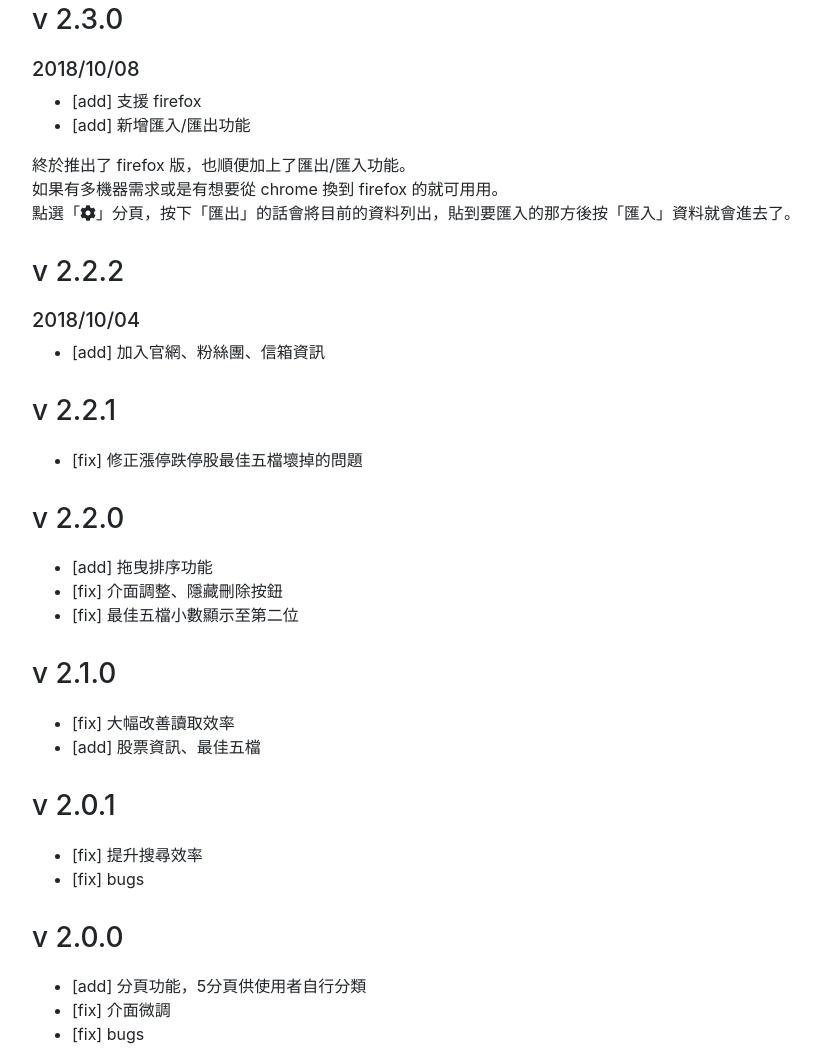
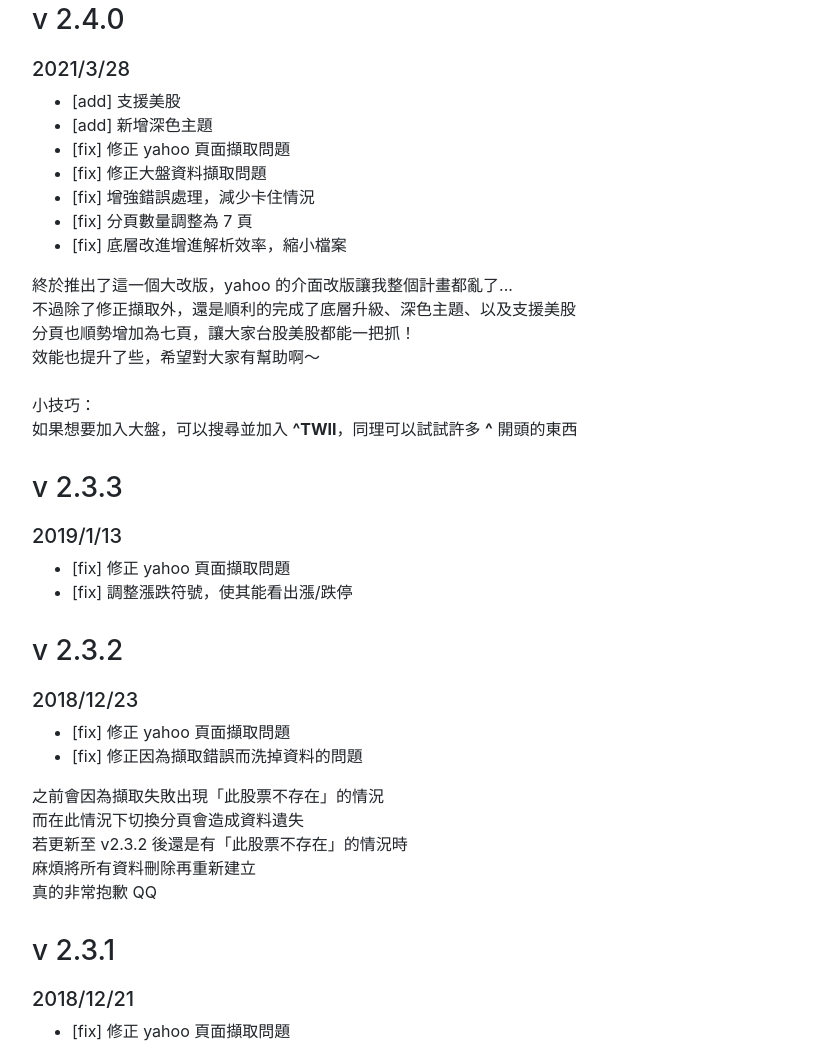
Before and after one commit to CelloCello/ystock-site, a plain HTML site: page version.html in a window 1280 px wide. Shown: the part 139-1188 px from the top of the page, without its empty margins (53-874 px from the left). Drawn offline with Linux system fonts and the light colour scheme.

Commit message:
upgrade to 2.4.0

```diff
--- a/version.html
+++ b/version.html
@@ -44,6 +44,54 @@
       <h1>版本歷史</h1>
 
       <section>
+        <h3>v 2.4.0</h3>
+        <h5>2021/3/28</h5>
+        <ul>
+          <li>[add] 支援美股</li>
+          <li>[add] 新增深色主題</li>
+          <li>[fix] 修正 yahoo 頁面擷取問題</li>
+          <li>[fix] 修正大盤資料擷取問題</li>
+          <li>[fix] 增強錯誤處理，減少卡住情況</li>
+          <li>[fix] 分頁數量調整為 7 頁</li>
+          <li>[fix] 底層改進增進解析效率，縮小檔案</li>
+        </ul>
+        <div>
+          終於推出了這一個大改版，yahoo 的介面改版讓我整個計畫都亂了...<br>
+          不過除了修正擷取外，還是順利的完成了底層升級、深色主題、以及支援美股<br>
+          分頁也順勢增加為七頁，讓大家台股美股都能一把抓！<br>
+          效能也提升了些，希望對大家有幫助啊～<br>
+          <br>
+          小技巧：<br>
+          如果想要加入大盤，可以搜尋並加入 <b>^TWII</b>，同理可以試試許多 <b>^</b> 開頭的東西<br>
+        </div>
+
+        <h3>v 2.3.3</h3>
+        <h5>2019/1/13</h5>
+        <ul>
+          <li>[fix] 修正 yahoo 頁面擷取問題</li>
+          <li>[fix] 調整漲跌符號，使其能看出漲/跌停</li>
+        </ul>
+
+        <h3>v 2.3.2</h3>
+        <h5>2018/12/23</h5>
+        <ul>
+          <li>[fix] 修正 yahoo 頁面擷取問題</li>
+          <li>[fix] 修正因為擷取錯誤而洗掉資料的問題</li>
+        </ul>
+        <div>
+          之前會因為擷取失敗出現「此股票不存在」的情況<br>
+          而在此情況下切換分頁會造成資料遺失<br>
+          若更新至 v2.3.2 後還是有「此股票不存在」的情況時<br>
+          麻煩將所有資料刪除再重新建立<br>
+          真的非常抱歉 QQ<br>
+        </div>
+
+        <h3>v 2.3.1</h3>
+        <h5>2018/12/21</h5>
+        <ul>
+          <li>[fix] 修正 yahoo 頁面擷取問題</li>
+        </ul>
+
         <h3>v 2.3.0</h3>
         <h5>2018/10/08</h5>
         <ul>
```
Also changed, not shown: index.html (+2 -2 lines).
